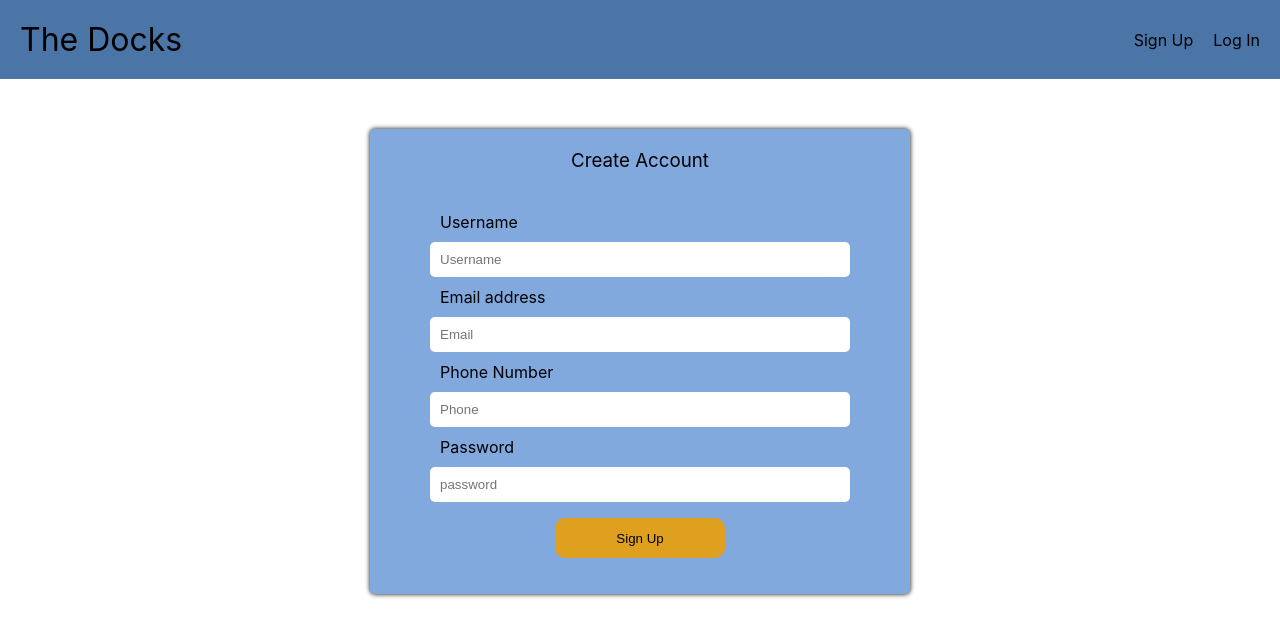
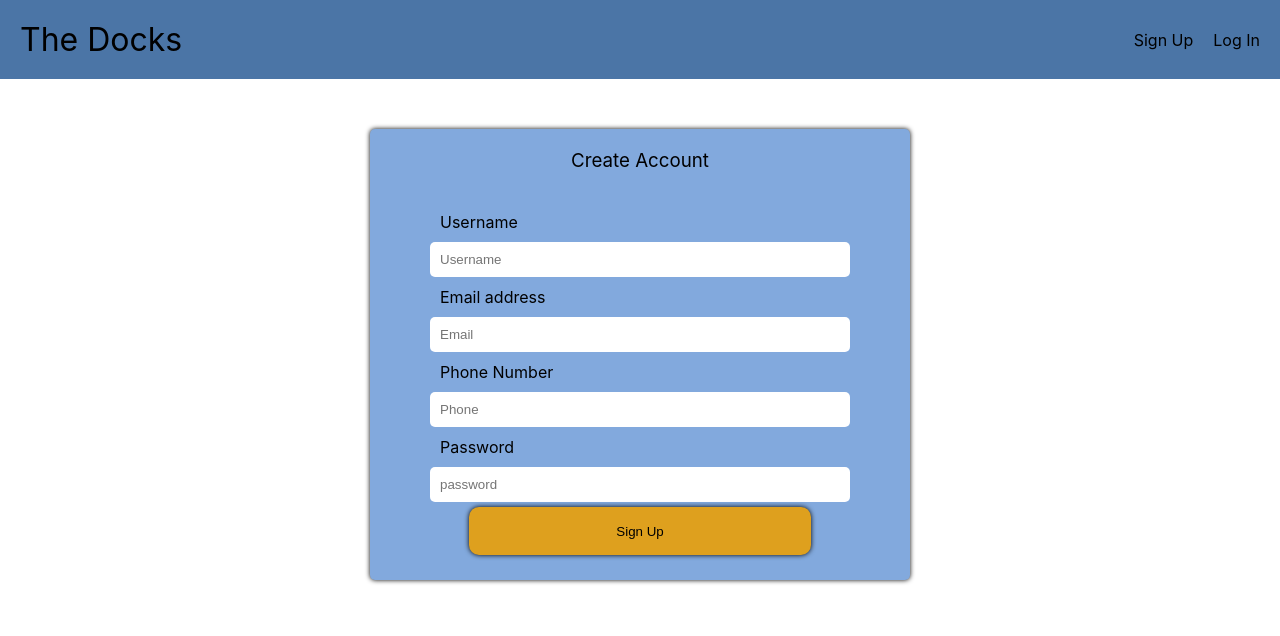
Before and after one commit to MattMoyka/The-Dock, a React (Create React App) app in the folder client/: page /signup in a window 1280 px wide. Shown: the top 636 px of the page. Built offline with nearby package versions, Linux system fonts and the light colour scheme.

Commit message:
buttons updated

```diff
--- a/client/src/screens/Landing/Landing.css
+++ b/client/src/screens/Landing/Landing.css
@@ -11,16 +11,26 @@
 
   position: absolute;
   bottom: 50px;
-  background: #DEA01E;
-  width: 500px;
-  height: 50px;
+  background-color: #dea01e;
+  height: 48px;
+  width: 400px;
   border-radius: 10px;
   margin: auto;
   display: flex;
   justify-content: center;
   align-items: center;
   color: black;
+  box-shadow: 0px 0px 5px black;
 }
+
+.call:hover {
+  border-style: solid;
+  font-size: 20px;
+}
+
+
+
+
 
 .text-call{
   text-decoration: none;
--- a/client/src/screens/SignUp/Signup.css
+++ b/client/src/screens/SignUp/Signup.css
@@ -45,13 +45,15 @@ label{
   padding: 0 10px;
 }
 
-button{
-margin: 16px;
-width: 170px;
-height: 40px;
-left: 651px;
-top: 774px;
-background: #DEA01E;
-border-radius: 10px;
-border: none;
+.submit-button {
+  background-color: #dea01e;
+  border-style: none;
+  border-radius: 10px;
+  height: 48px;
+  width: 342px;
+  box-shadow: 0px 0px 5px black;
 }
+.submit-button:hover {
+  border-style: solid;
+  font-size: 20px;
+}
--- a/client/src/screens/SignUp/Signup.jsx
+++ b/client/src/screens/SignUp/Signup.jsx
@@ -52,7 +52,7 @@ export default function SignUp(props) {
         </button>
       );
     } else {
-      return <button type="submit">Sign Up</button>;
+      return <button type="submit" className='submit-button'>Sign Up</button>;
     }
   };
 
--- a/client/src/screens/Signin/Signin.css
+++ b/client/src/screens/Signin/Signin.css
@@ -45,13 +45,15 @@ label{
   padding: 0 10px;
 }
 
-button{
-margin: 16px;
-width: 170px;
-height: 40px;
-left: 651px;
-top: 774px;
-background: #DEA01E;
-border-radius: 10px;
-border: none;
+.submit-button {
+  background-color: #dea01e;
+  border-style: none;
+  border-radius: 10px;
+  height: 48px;
+  width: 342px;
+  box-shadow: 0px 0px 5px black;
 }
+.submit-button:hover {
+  border-style: solid;
+  font-size: 20px;
+}
--- a/client/src/screens/Signin/Signin.jsx
+++ b/client/src/screens/Signin/Signin.jsx
@@ -49,7 +49,7 @@ export default function Signin(props) {
         </button>
       )
     } else {
-      return <button type='submit'>Sign In</button>
+      return <button type='submit' className='submit-button'>Sign In</button>
     }
   }
 
```
